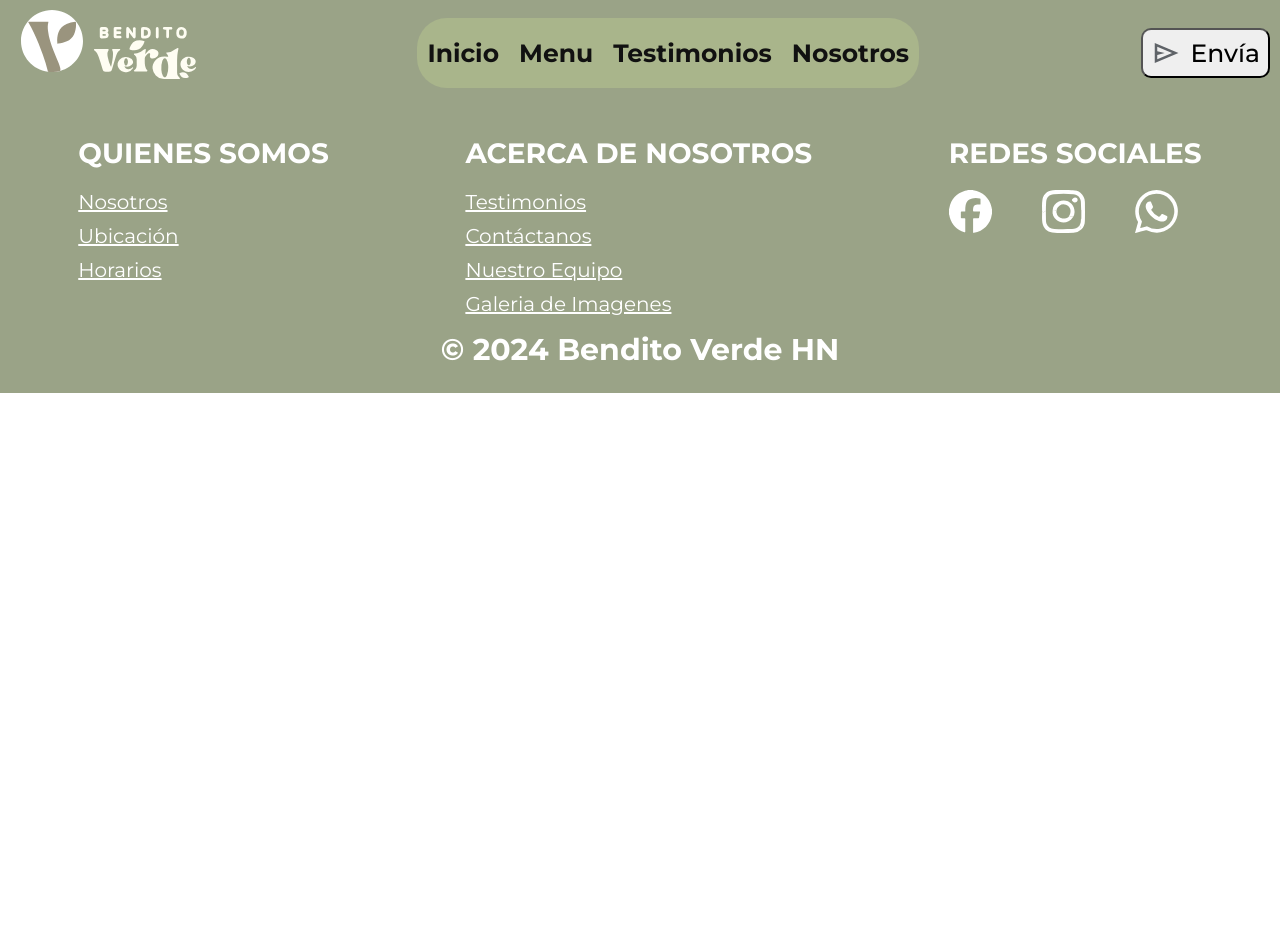
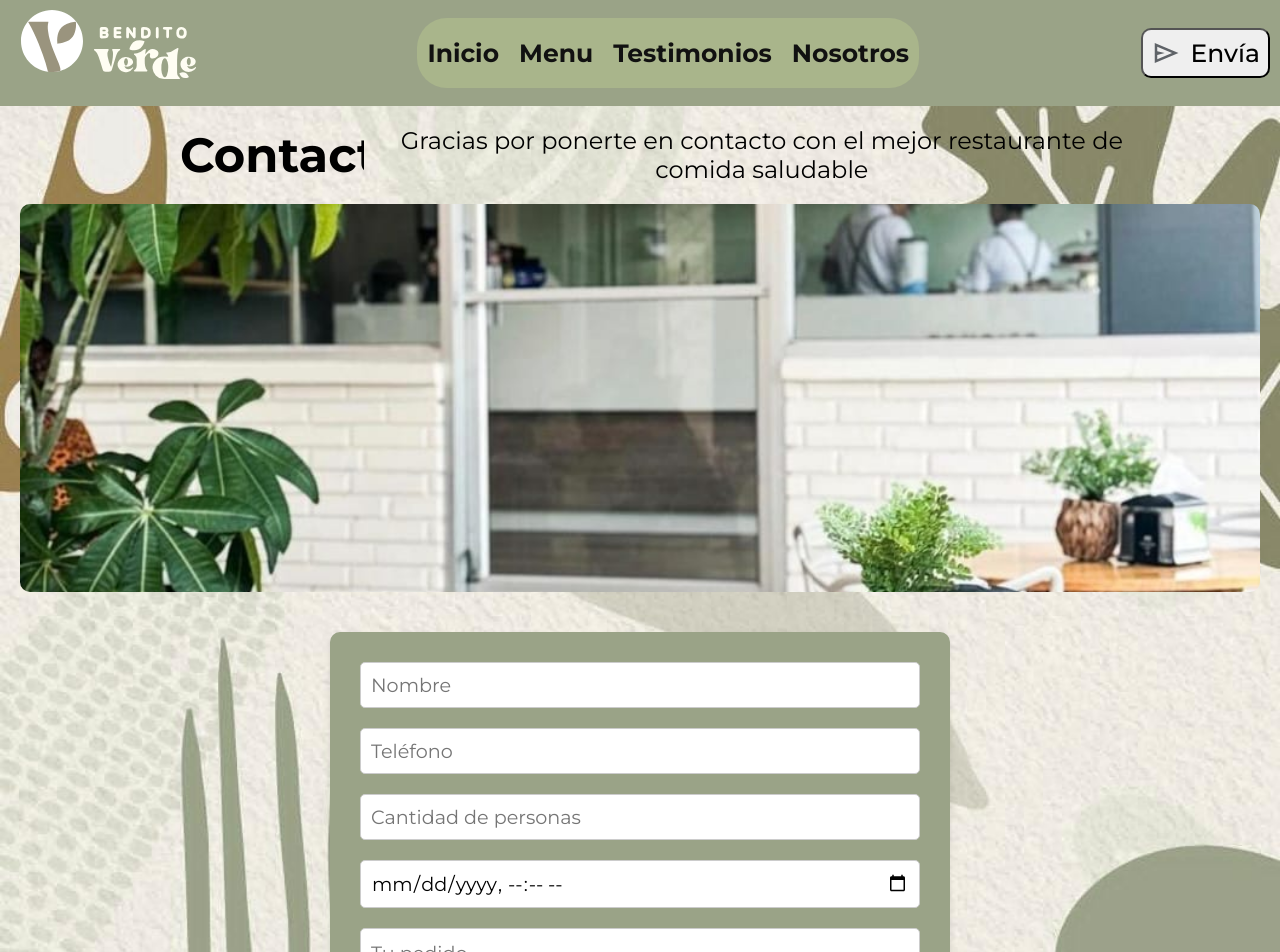
Before and after one commit to karurosu-vihir/BenditoVerdeHN, a React (Vite) app: page /contactanos in a window 1280 px wide. Shown: the top 952 px of the page. Before the commit the page ends 800 px from the top, so only its background shows below. Built offline with nearby package versions, Linux system fonts and the light colour scheme.

Commit message:
Pagina de contacto

```diff
--- /dev/null
+++ b/src/components/formulario/Contacto.jsx
@@ -0,0 +1,307 @@
+import styled from "styled-components";
+import { useState, useEffect } from "react";
+
+const EnvioContacto = styled.section`
+  text-align: center;
+  padding: 20px;
+  background-color: #f7f7f7;
+  background-image: url('/img/fondo.jpg');
+  background-size: cover;
+  background-position: center;
+
+  .HeroContenido {
+    margin-bottom: 20px;
+
+    h1 {
+      font-size: 2rem;
+      margin-left: 110px;
+    }
+
+    p {
+      font-size: 1.2rem;
+      margin-right: 70px;
+    }
+  }
+
+  .HeroImagen {
+    width: 100%;
+    aspect-ratio: 16 / 9;
+    margin-bottom: 20px;
+    overflow: hidden;
+    border-radius: 10px;
+
+    img {
+      width: 100%;
+      height: 100%;
+      object-fit: cover;
+    }
+  }
+
+  .formularioContacto {
+    display: flex;
+    flex-direction: column;
+    gap: 15px;
+    max-width: 90%;
+    margin: 0 auto;
+    padding: 20px;
+    background-color: #9aa387;
+    border-radius: 10px;
+    box-shadow: 0 4px 6px rgba(0, 0, 0, 0.1);
+    margin-bottom: 0;
+  }
+
+  input,
+  textarea {
+    padding: 10px;
+    border: 1px solid #ccc;
+    border-radius: 5px;
+    font-size: 1rem;
+    width: 100%;
+    box-sizing: border-box;
+    resize: none;
+  }
+
+  textarea {
+    height: 100px;
+    line-height: 1.5;
+  }
+
+  button {
+    background-color: #a9b58b;
+    color: white;
+    padding: 10px;
+    border: none;
+    border-radius: 5px;
+    font-size: 1rem;
+    cursor: pointer;
+    transition: background-color 0.3s;
+
+    &:hover {
+      background-color: #76a067;
+    }
+  }
+
+  /* pantallas medianas */
+  @media (max-width: 768px) {
+    .HeroContenido {
+      display: flex;
+      flex-direction: column;
+      align-items: center;
+      text-align: center;
+
+      h1 {
+        font-size: 1.8rem;
+        margin: 0;
+      }
+
+      p {
+        font-size: 1rem;
+        margin: 0;
+      }
+    }
+
+    .HeroImagen {
+      aspect-ratio: 4 / 3;
+    }
+
+    .formularioContacto {
+      gap: 10px;
+      padding: 15px;
+    }
+
+    input,
+    textarea {
+      font-size: 0.9rem;
+    }
+
+    button {
+      font-size: 0.9rem;
+      padding: 8px;
+    }
+  }
+
+  /* pantallas pequeñas */
+  @media (max-width: 480px) {
+    .HeroContenido {
+      display: flex;
+      flex-direction: column;
+      align-items: center;
+      text-align: center;
+
+      h1 {
+        font-size: 1.5rem;
+        margin: 0;
+      }
+
+      p {
+        font-size: 0.9rem;
+        margin: 0;
+      }
+    }
+
+    .HeroImagen {
+      aspect-ratio: 4 / 3;
+    }
+
+    .formularioContacto {
+      gap: 8px;
+      padding: 10px;
+      margin-bottom: 0px;
+    }
+
+    input,
+    textarea {
+      font-size: 0.8rem;
+    }
+
+    button {
+      font-size: 0.8rem;
+      padding: 6px;
+    }
+  }
+
+  /* pantallas grandes */
+  @media (min-width: 1200px) {
+    .HeroContenido {
+      display: flex;
+      justify-content: space-between;
+      align-items: center;
+      padding: 0 50px;
+
+      h1 {
+        font-size: 3rem;
+      }
+
+      p {
+        font-size: 1.5rem;
+        margin-left: 20px;
+      }
+    }
+
+    .HeroImagen {
+      width: 100%;
+      aspect-ratio: 16 / 5;
+      height: auto;
+      margin: 20px auto;
+    }
+
+    .formularioContacto {
+      max-width: 50%;
+      padding: 30px;
+      gap: 20px;
+      margin-top: 40px;
+    }
+
+    input,
+    textarea {
+      font-size: 1.2rem;
+    }
+
+    button {
+      font-size: 1.2rem;
+      padding: 15px;
+    }
+  }
+`;
+
+const Contacto = () => {
+  const [form, setForm] = useState({
+    nombre: "",
+    telefono: "",
+    personas: "",
+    fecha: "",
+    pedido: "",
+  });
+
+  const [minDate, setMinDate] = useState("");
+
+  useEffect(() => {
+    const now = new Date();
+    const year = now.getFullYear();
+    const month = String(now.getMonth() + 1).padStart(2, "0");
+    const day = String(now.getDate()).padStart(2, "0");
+    const hours = String(now.getHours()).padStart(2, "0");
+    const minutes = String(now.getMinutes()).padStart(2, "0");
+    const formattedDate = `${year}-${month}-${day}T${hours}:${minutes}`;
+
+    setMinDate(formattedDate);
+  }, []);
+
+  const handleChange = (e) => {
+    const { name, value } = e.target;
+    setForm({ ...form, [name]: value });
+  };
+
+  const handleSubmit = (e) => {
+    e.preventDefault();
+
+    const telefonoWhatsApp = "50488181635";
+    const fecha = form.fecha.split("T")[0];
+    const hora = form.fecha.split("T")[1];
+
+    const mensaje = `Hola, soy ${form.nombre}. Mi número de teléfono es ${form.telefono}. Quisiera una reservación para ${form.personas} personas para el día ${fecha} a las ${hora}.`;
+
+    const mensajeCodificado = encodeURIComponent(mensaje);
+    const url = `https://api.whatsapp.com/send?phone=${telefonoWhatsApp}&text=${mensajeCodificado}`;
+    window.open(url, "_blank");
+  };
+
+  return (
+    <EnvioContacto>
+      <div className="HeroContenido">
+        <h1>Contacto</h1>
+        <p>Gracias por ponerte en contacto con el mejor restaurante de comida saludable</p>
+      </div>
+
+      <div className="HeroImagen">
+        <img src="/img/restau_BV.jpg" alt="Restaurante" />
+      </div>
+
+      <form className="formularioContacto" onSubmit={handleSubmit}>
+        <input
+          type="text"
+          name="nombre"
+          placeholder="Nombre"
+          value={form.nombre}
+          onChange={handleChange}
+          required
+        />
+        <input
+          type="tel"
+          name="telefono"
+          placeholder="Teléfono"
+          value={form.telefono}
+          onChange={handleChange}
+          required
+        />
+        <input
+          type="number"
+          name="personas"
+          placeholder="Cantidad de personas"
+          value={form.personas}
+          onChange={handleChange}
+          required
+        />
+        <input
+          type="datetime-local"
+          name="fecha"
+          value={form.fecha}
+          onChange={handleChange}
+          required
+          min={minDate}
+        />
+        <textarea
+          name="pedido"
+          placeholder="Tu pedido"
+          rows="5"
+          value={form.pedido}
+          onChange={handleChange}
+          required
+        />
+        <button type="submit">Enviar</button>
+      </form>
+    </EnvioContacto>
+  );
+};
+
+export default Contacto;
--- a/src/pages/Contactanos.jsx
+++ b/src/pages/Contactanos.jsx
@@ -1,7 +1,11 @@
+import Contacto from "../components/formulario/Contacto";
+
 const Contactanos = () => {
-    return<>
+  return (
+    <div>
+      <Contacto />
+    </div>
+  );
+};
 
-    </>
-}
-
-export default Contactanos
+export default Contactanos;
```
Also changed, not shown: public/img/restau_BV.jpg (added).
